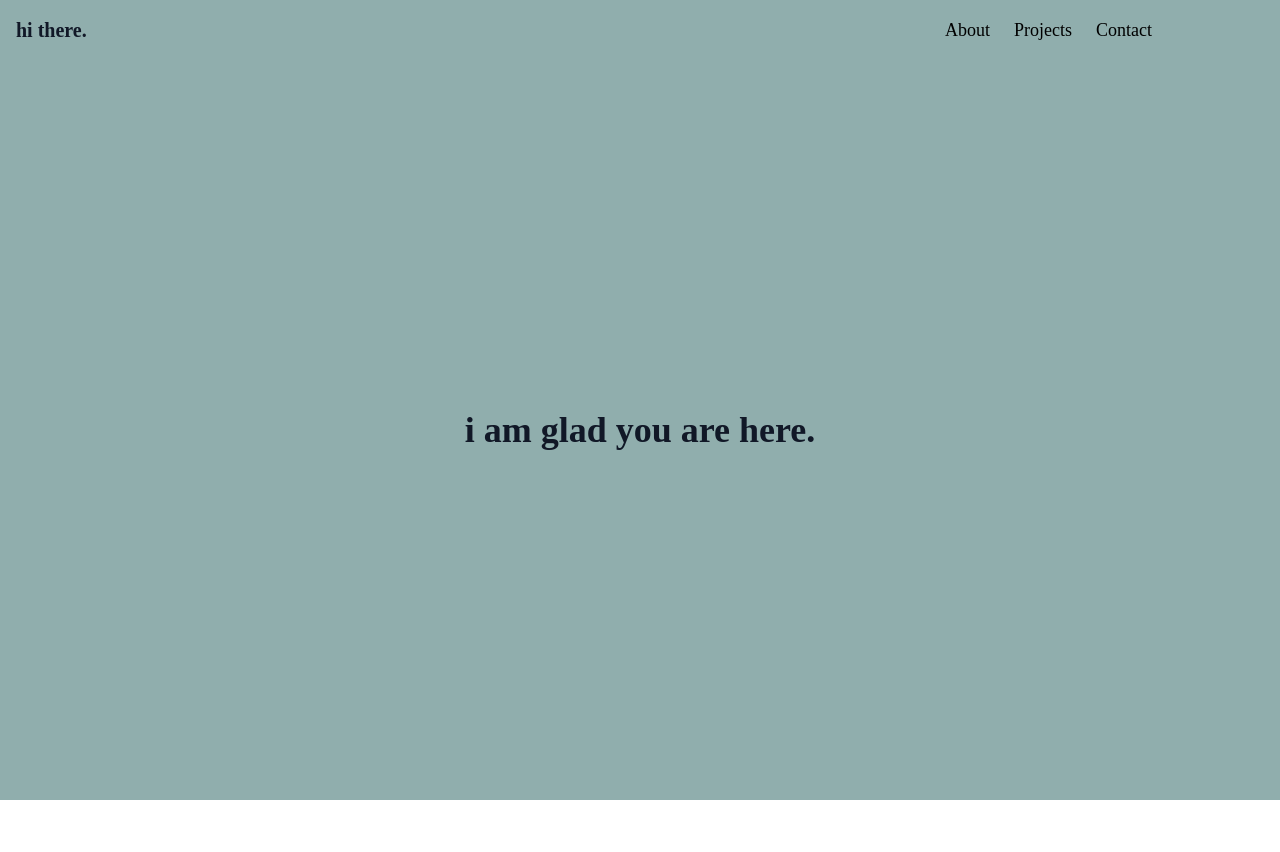
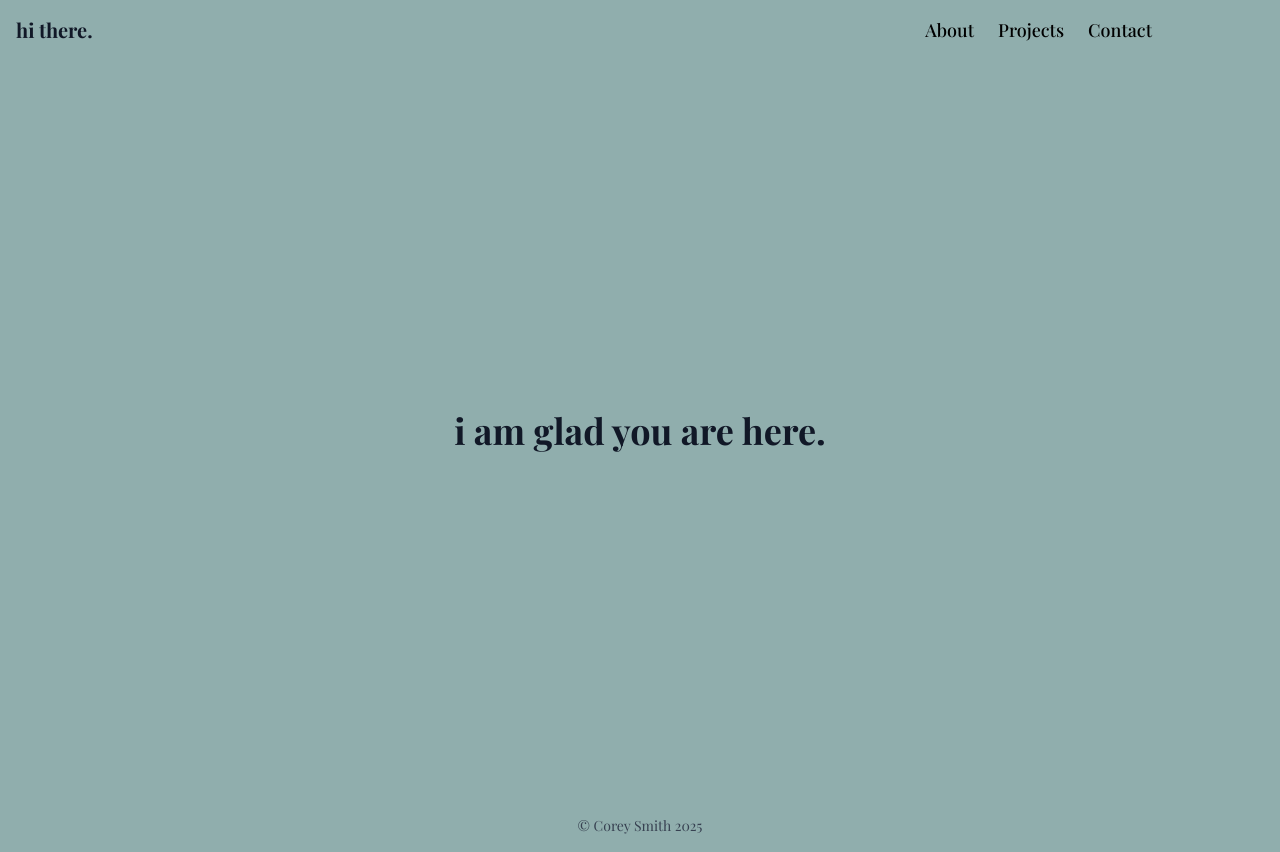
Before and after one commit to nobugzones/next-ts, a Next.js app: page / in a window 1280 px wide. Before the commit the page ends 800 px from the top, so only its background shows below. Built offline with nearby package versions, Linux system fonts and the light colour scheme; a web font is replaced by a local one.

Commit message:
Finalized layout, fonts, and metadata improvements

```diff
--- a/app/about/page.tsx
+++ b/app/about/page.tsx
@@ -1,6 +1,6 @@
 export default function AboutPage() {
     return (
-      <div className="min-h-screen flex flex-col items-center justify-center bg-[#ffc5d3] text-center">
+      <div className="min-h-screen flex flex-col items-center justify-center bg-[#90Aead] text-center">
         <h1 className="text-4xl font-bold text-gray-900">About Me</h1>
         <p className="mt-4 text-lg text-gray-700">This is the about page!</p>
       </div>
--- a/app/contact/page.tsx
+++ b/app/contact/page.tsx
@@ -1,8 +1,8 @@
 export default function ContactPage() {
     return (
-      <div className="min-h-screen flex flex-col items-center justify-center bg-[#ffc5d3] text-center">
+      <div className="min-h-screen flex flex-col items-center justify-center bg-[#90Aead] text-center">
         <h1 className="text-4xl font-bold text-gray-900">Contact Me</h1>
-        <p className="mt-4 text-lg text-gray-700">Let's get in touch!</p>
-      </div>
+        <p className="mt-4 text-lg text-gray-700">Let&apos;s get in touch!</p>
+        </div>
     );
   }
--- a/app/layout.tsx
+++ b/app/layout.tsx
@@ -1,8 +1,7 @@
-import type { Metadata } from "next";
 import { Playfair_Display, Inter } from "next/font/google";
 import "./globals.css";
 
-// Import new fonts
+// Import new fonts and define CSS variables
 const playfair = Playfair_Display({
   variable: "--font-playfair",
   subsets: ["latin"],
@@ -14,7 +13,7 @@ const inter = Inter({
 });
 
 export const metadata = {
-  title: "Smith Project",
+  title: "hi there.",
   description: "Where one fails, another succeeds.",
   icons: {
     icon: "/favicon.ico", // Ensures Next.js loads your new favicon
@@ -36,19 +35,25 @@ export const metadata = {
   },
 };
 
-
 import Link from "next/link";
 
 export default function RootLayout({ children }: { children: React.ReactNode }) {
   return (
     <html lang="en">
-      <body className="relative min-h-screen">
+      {/* Apply fonts globally by adding them to the className */}
+      <body className={`relative min-h-screen flex flex-col ${playfair.variable} ${inter.variable}`}>
         {/* Home Link in Top-Left Corner */}
         <Link href="/" className="fixed top-4 left-4 text-xl font-bold text-gray-900 hover:text-blue-500">
           hi there.
         </Link>
 
-        {children} {/* This renders the current page */}
+        {/* Page Content */}
+        <main className="flex-grow">{children}</main>
+
+        {/* Footer */}
+        <footer className="w-full py-4 text-center bg-[#90Aead] text-gray-700 text-sm">
+          © Corey Smith 2025
+        </footer>
       </body>
     </html>
   );
--- a/app/page.tsx
+++ b/app/page.tsx
@@ -1,18 +1,20 @@
+import Link from "next/link"; // ✅ Import Link from Next.js
+
 export default function Home() {
   return (
     <div className="min-h-screen bg-[#90Aead] flex flex-col items-center px-6">
       {/* Navigation Bar */}
       <nav className="w-full max-w-5xl py-4 flex justify-between items-center">
         {/* Home Link in Upper Left */}
-        <a href="/" className="text-xl font-bold text-gray-900 hover:text-blue-500">
+        <Link href="/" className="text-xl font-bold text-gray-900 hover:text-blue-500">
 
-        </a>
+        </Link>
 
         {/* Navigation Links */}
         <div className="flex space-x-6">
-          <a href="/about" className="text-lg font-medium hover:text-blue-500 transition">About</a>
-          <a href="/projects" className="text-lg font-medium hover:text-blue-500 transition">Projects</a>
-          <a href="/contact" className="text-lg font-medium hover:text-blue-500 transition">Contact</a>
+          <Link href="/about" className="text-lg font-medium hover:text-blue-500 transition">About</Link>
+          <Link href="/projects" className="text-lg font-medium hover:text-blue-500 transition">Projects</Link>
+          <Link href="/contact" className="text-lg font-medium hover:text-blue-500 transition">Contact</Link>
         </div>
       </nav>
 
--- a/app/projects/page.tsx
+++ b/app/projects/page.tsx
@@ -1,8 +1,8 @@
 export default function ProjectsPage() {
     return (
-      <div className="min-h-screen flex flex-col items-center justify-center bg-[#ffc5d3] text-center">
-        <h1 className="text-4xl font-bold text-gray-900">My Projects</h1>
-        <p className="mt-4 text-lg text-gray-700">A collection of my work.</p>
+      <div className="min-h-screen flex flex-col items-center justify-center bg-[#90Aead] text-center">
+        <h1 className="text-4xl font-bold text-white">My Projects</h1>
+        <p className="mt-4 text-lg text-gray-200">A collection of my work.</p>
       </div>
     );
   }
```
